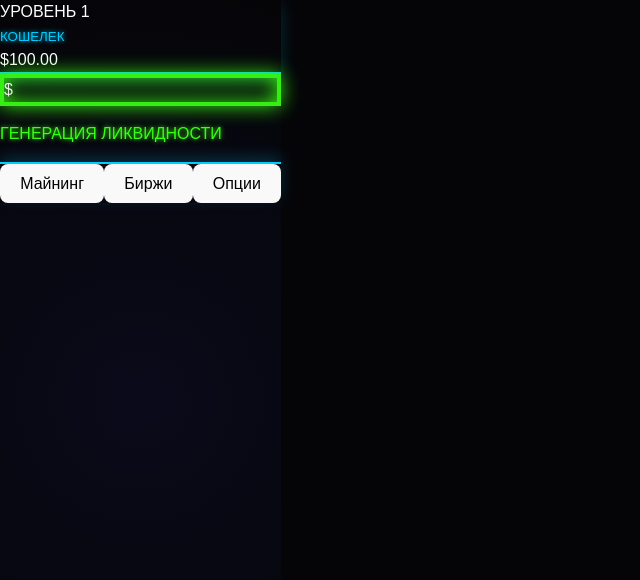
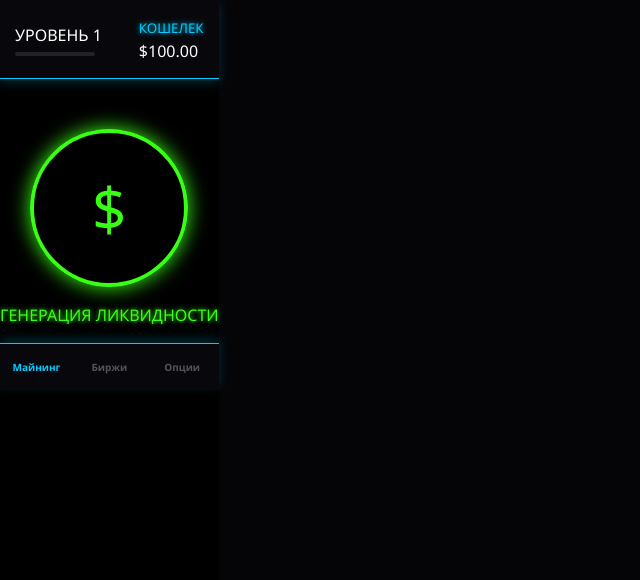
Before and after one commit to katyakuznezc-cmd/treidgame, a React (Vite) app: page / in a window 1280 px wide. Shown: the top 580 px of the page, without its empty margins (0-640 px from the left). Built offline with nearby package versions, Linux system fonts and the light colour scheme.

Commit message:
Update App.css

```diff
--- a/src/App.css
+++ b/src/App.css
@@ -1,36 +1,49 @@
 :root { --bg: #050508; --neon-blue: #00ccff; --neon-green: #39ff14; --neon-red: #ff0055; --border: #1a1a2e; }
-body { margin:0; background: var(--bg); color: white; font-family: 'Orbitron', sans-serif; overflow: hidden; }
+body { margin:0; background: var(--bg); color: white; font-family: 'Segoe UI', sans-serif; overflow: hidden; }
 
-.app-container { max-width: 450px; margin: 0 auto; height: 100vh; display: flex; flex-direction: column; background: radial-gradient(circle at center, #0a0a1a 0%, #050508 100%); }
+.app-container { max-width: 450px; margin: 0 auto; height: 100vh; display: flex; flex-direction: column; background: #000; }
+.main-header { padding: 15px; display: flex; justify-content: space-between; align-items: center; background: #08080c; }
 
-/* NEON EFFECTS */
-.neon-border-bottom { border-bottom: 2px solid var(--neon-blue); box-shadow: 0 5px 15px rgba(0, 204, 255, 0.2); }
-.neon-border-top { border-top: 2px solid var(--neon-blue); box-shadow: 0 -5px 15px rgba(0, 204, 255, 0.2); }
-.neon-border { border: 1px solid var(--neon-blue); box-shadow: 0 0 10px rgba(0, 204, 255, 0.3); }
+/* NEON STYLE */
+.neon-border-bottom { border-bottom: 1px solid var(--neon-blue); box-shadow: 0 4px 10px rgba(0,204,255,0.2); }
+.neon-border-top { border-top: 1px solid var(--neon-blue); box-shadow: 0 -4px 10px rgba(0,204,255,0.2); }
+.neon-border { border: 1px solid var(--neon-blue); border-radius: 10px; }
 .neon-text-blue { color: var(--neon-blue); text-shadow: 0 0 5px var(--neon-blue); }
 .neon-text-green { color: var(--neon-green); text-shadow: 0 0 5px var(--neon-green); }
 
-/* TRADING TERMINAL */
-.terminal-top { display: flex; gap: 10px; padding: 10px; align-items: center; }
-.amount-input { background: #000; border: 1px solid var(--neon-blue); color: var(--neon-green); padding: 10px; border-radius: 8px; width: 60%; font-weight: bold; outline: none; }
-.amount-input::placeholder { color: #333; }
+/* PROGRESS BAR */
+.xp-track { width: 80px; height: 4px; background: #222; border-radius: 2px; margin-top: 5px; }
+.xp-bar { height: 100%; background: var(--neon-blue); box-shadow: 0 0 8px var(--neon-blue); transition: 0.3s; }
 
-.neon-btn-green { background: none; border: 1px solid var(--neon-green); color: var(--neon-green); padding: 8px; border-radius: 5px; cursor: pointer; transition: 0.3s; }
-.neon-btn-green:hover { background: var(--neon-green); color: #000; box-shadow: 0 0 15px var(--neon-green); }
-.neon-btn-red { background: none; border: 1px solid var(--neon-red); color: var(--neon-red); padding: 8px; border-radius: 5px; cursor: pointer; transition: 0.3s; }
-.neon-btn-red:hover { background: var(--neon-red); color: #000; box-shadow: 0 0 15px var(--neon-red); }
+/* TERMINAL CONTROLS */
+.terminal-controls { margin: 10px; padding: 10px; background: #0d0d14; }
+.input-group { display: flex; flex-direction: column; gap: 10px; margin-top: 10px; }
+.input-group input[type="number"] { background: #000; border: 1px solid #333; color: var(--neon-green); padding: 8px; border-radius: 5px; outline: none; }
+.lev-box { display: flex; align-items: center; gap: 10px; color: var(--neon-blue); font-size: 12px; }
+.lev-box input { flex: 1; accent-color: var(--neon-blue); }
 
-/* MINING CIRCLE */
-.neon-circle { border: 4px solid var(--neon-green); box-shadow: 0 0 20px var(--neon-green), inset 0 0 20px var(--neon-green); animation: pulse 2s infinite; }
-@keyframes pulse { 0% { opacity: 1; } 50% { opacity: 0.7; } 100% { opacity: 1; } }
+.coin-row { display: flex; justify-content: space-between; padding: 12px 15px; border-bottom: 1px solid #111; }
+.coin-row.locked { opacity: 0.3; }
+.neon-btn-green { background: none; border: 1px solid var(--neon-green); color: var(--neon-green); border-radius: 4px; padding: 5px 10px; font-weight: bold; }
+.neon-btn-red { background: none; border: 1px solid var(--neon-red); color: var(--neon-red); border-radius: 4px; padding: 5px 10px; font-weight: bold; }
 
-/* SIGNAL TIMER */
-.signal-card { position: relative; overflow: hidden; padding: 15px; margin: 10px; border-radius: 10px; background: rgba(0, 204, 255, 0.05); }
-.signal-timer { position: absolute; bottom: 0; left: 0; height: 3px; background: var(--neon-blue); box-shadow: 0 0 10px var(--neon-blue); animation: shrink linear forwards; }
-@keyframes shrink { from { width: 100%; } to { width: 0%; } }
+/* MINING */
+.mining-page { text-align: center; margin-top: 50px; }
+.coin-click { width: 150px; height: 150px; border-radius: 50%; border: 4px solid var(--neon-green); margin: 0 auto; display: flex; align-items: center; justify-content: center; font-size: 60px; color: var(--neon-green); box-shadow: 0 0 20px var(--neon-green); cursor: pointer; }
 
-.dex-item { background: #000; border: 1px solid; margin: 10px; padding: 20px; border-radius: 15px; display: flex; justify-content: space-between; font-weight: bold; cursor: pointer; }
-.dex-item:hover { box-shadow: 0 0 20px currentColor; transform: scale(1.02); }
+/* SIGNALS */
+.signal-card { margin: 10px; padding: 15px; position: relative; overflow: hidden; background: #0a1118; }
+.signal-timer { position: absolute; bottom: 0; left: 0; height: 2px; background: var(--neon-blue); animation: timer 120s linear forwards; }
+@keyframes timer { from { width: 100%; } to { width: 0%; } }
 
-.tap-dollar { position: fixed; color: var(--neon-green); font-weight: bold; font-size: 28px; pointer-events: none; z-index: 999; animation: floatUp 0.8s ease-out forwards; text-shadow: 0 0 10px var(--neon-green); }
-@keyframes floatUp { 0% { transform: translateY(0) rotate(0deg); opacity: 1; } 100% { transform: translateY(-150px) rotate(20deg); opacity: 0; } }
+/* NAV */
+.nav-bar { display: flex; background: #08080c; padding: 10px 0; }
+.nav-bar button { flex: 1; background: none; border: none; color: #555; font-size: 10px; font-weight: bold; }
+.nav-bar button.active { color: var(--neon-blue); }
+
+.tx-screen { position: absolute; inset: 0; background: rgba(0,0,0,0.8); display: flex; flex-direction: column; align-items: center; justify-content: center; z-index: 100; border-radius: 10px; }
+.spin-loader { width: 30px; height: 30px; border: 2px solid var(--neon-blue); border-top-color: transparent; border-radius: 50%; animation: spin 1s linear infinite; }
+@keyframes spin { to { transform: rotate(360deg); } }
+
+.tap-dollar { position: fixed; color: var(--neon-green); pointer-events: none; animation: up 0.8s forwards; font-weight: bold; }
+@keyframes up { to { transform: translateY(-100px); opacity: 0; } }
```
